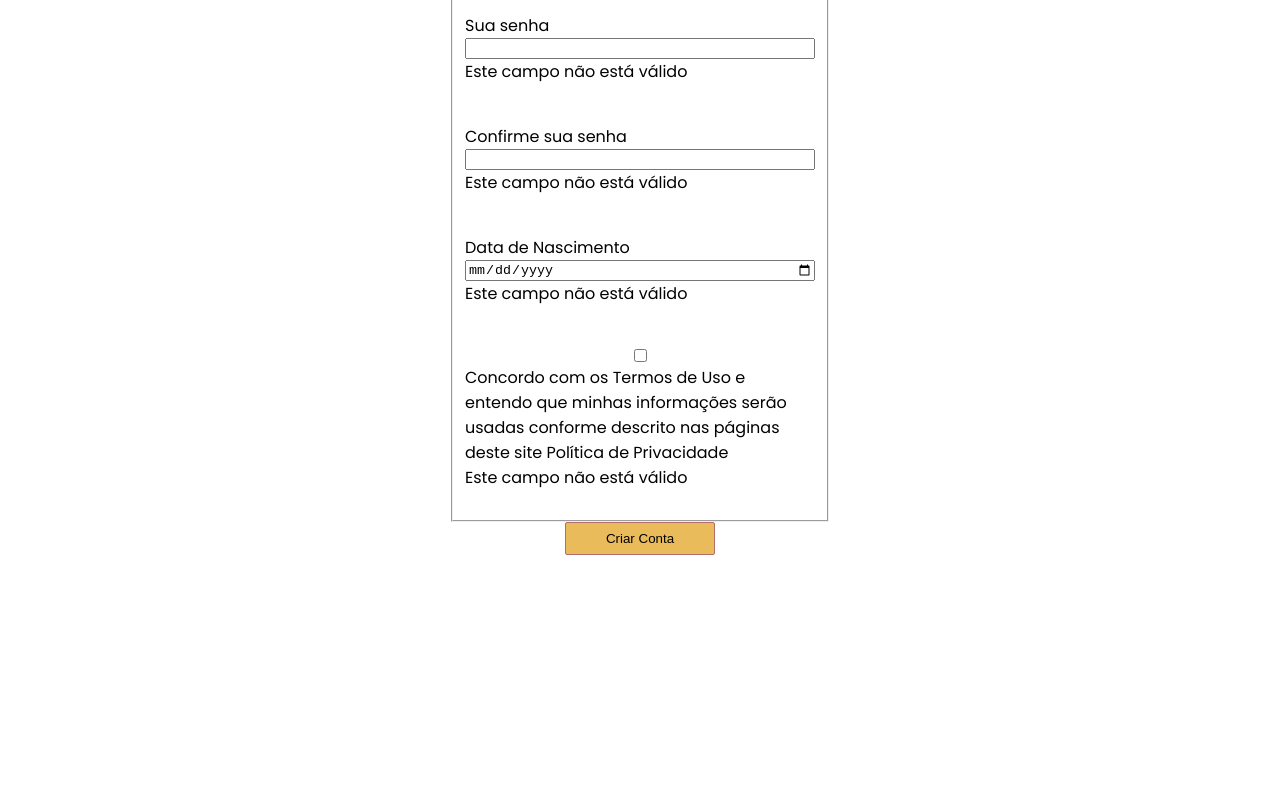
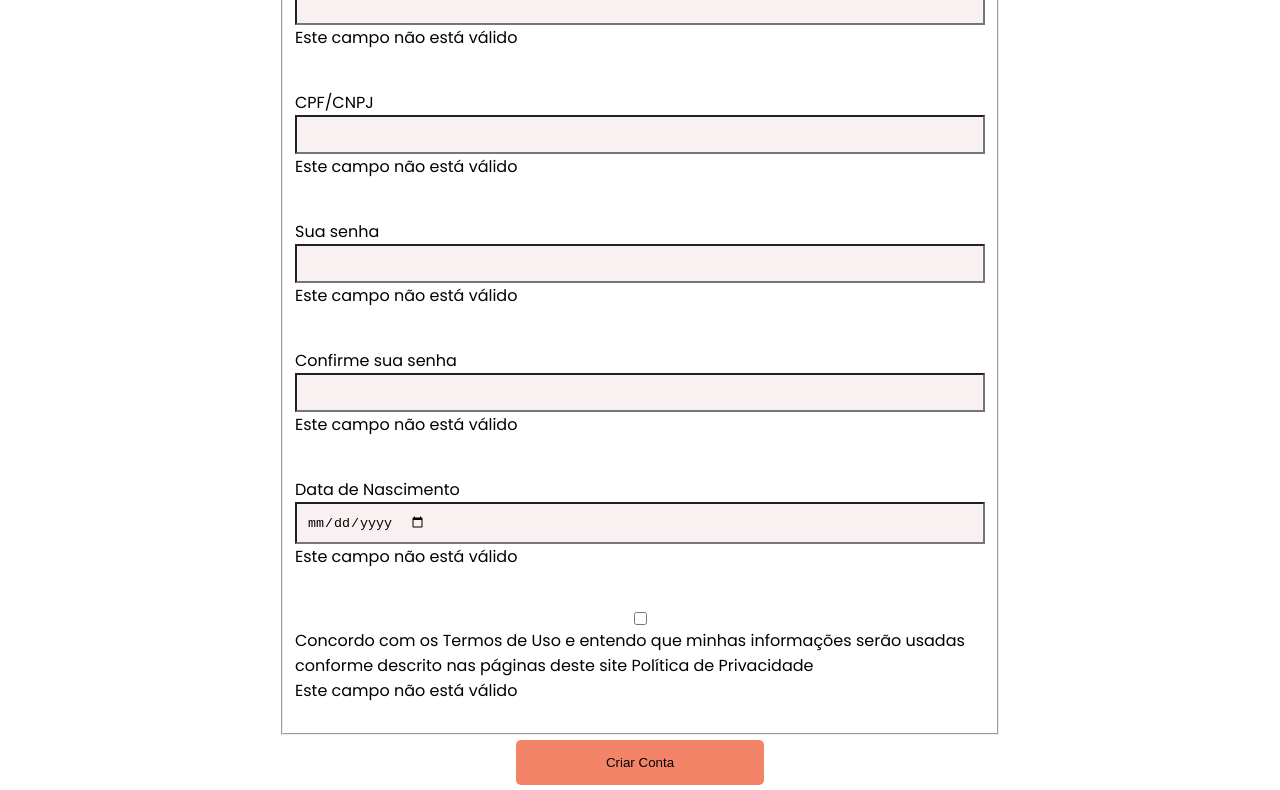
Before and after one commit to filipe-dias-dev/form_registration, a plain HTML site: page cadastro.html in a window 1280 px wide. Shown: the part 937-1727 px from the top of the page. Before the commit the page ends 1492 px from the top, so only its background shows below. Drawn offline with Linux system fonts and the light colour scheme.

Commit message:
background do campo formulário

```diff
--- a/assets/css/cadastro.css
+++ b/assets/css/cadastro.css
@@ -5,14 +5,11 @@ body {
 
 .cabecalho {
   display: flex;
-  text-align: center;
   justify-content: center;
-  align-items: center;
-  align-items: center;
 }
 
 .cabecalho__menu ul {
-  padding: 0px 5px;
+  padding: 0px;
   display: flex;
   justify-content: center;
   text-align: center;
@@ -22,14 +19,12 @@ body {
 .cabecalho__menu {
   display: flex;
   justify-content: center;
-  align-items: center;
-  text-align: center;
 }
 
 @media screen and(max-width: 1024px) {
   .logo__pizza {
     display: flex;
-    width: 5%;
+    width: 10%;
     text-align: center;
   }
 }
@@ -37,12 +32,12 @@ body {
 .logo__pizza {
   display: flex;
   flex-wrap: wrap;
-  width: 6%;
+  width: 15%;
   padding-top: 6px;
 }
 
 .titulo__principal {
-  font-size: 26px;
+  font-size: 36px;
   list-style-type: none;
 }
 
@@ -74,18 +69,37 @@ body {
   }
 }
 
+@media screen and (min-width: 1024px) {
+
 .input-container {
   display: flex;
   text-align: start;
   flex-direction: column;
   padding: 20px 0px;
-  width: 350px;
+  max-width: 690px;
+  font-family: "Poppins", sans-serif;
+}
+}
+
+.input-container {
+  display: flex;
+  text-align: start;
+  flex-direction: column;
+  padding: 20px 0px;
   font-family: "Poppins", sans-serif;
 }
 
 .botao__criar__conta {
-  padding: 8px 40px;
-  background: rgb(233, 187, 90);
-  border: solid 1px rgb(179, 109, 109);
-  border-radius: 2px;
+  padding: 15px 90px;
+  background: rgb(244, 132, 104);
+  border: none;
+  margin: 5px;
+  border-radius: 5px;
 }
+
+.input {
+  display: flex;
+  text-align: start;
+  padding: 10px;
+  background: #f9f1f1;
+}
```
